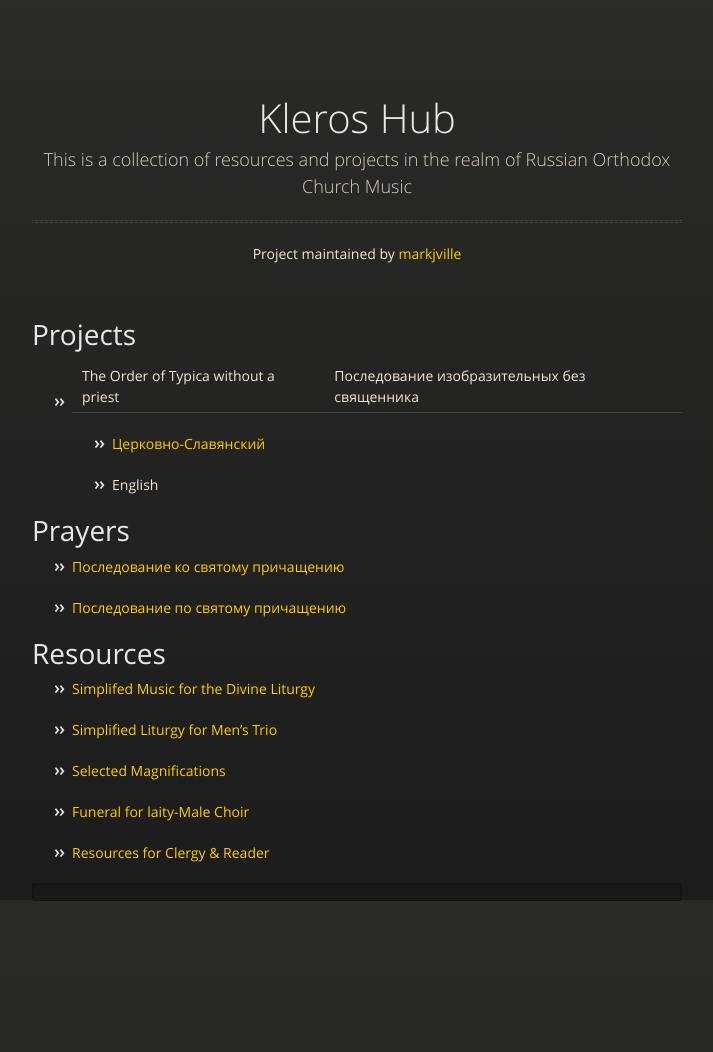
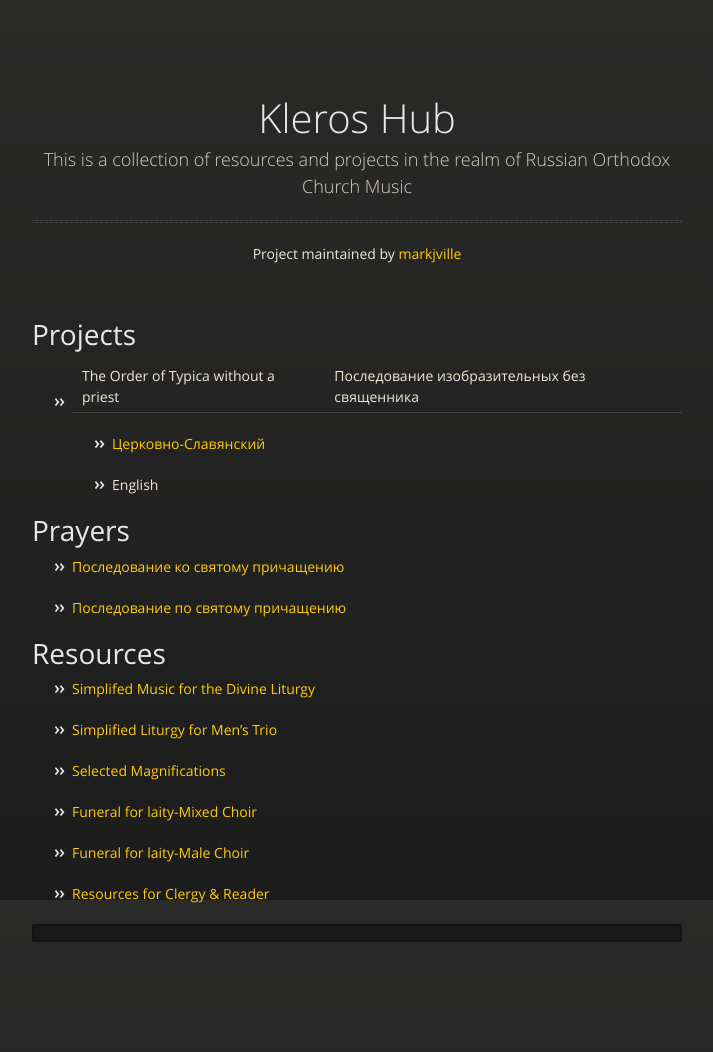
Before and after one commit to markjville/markjville.github.io, a Jekyll site: the page built from index.md, in a window 1280 px wide. Shown: the whole page, without its empty margins (283-996 px from the left). Built offline with Jekyll 4.4.1, drawn with Linux system fonts in a browser that asks for light colours; our own code applies the rules of GitHub Pages for plain Markdown files; before the commit the page ends 1011 px from its top, so only the background shows below that.

Commit message:
Update index.md

```diff
--- a/index.md
+++ b/index.md
@@ -23,6 +23,8 @@
 
 - [Selected Magnifications](https://markjville.github.io/docs/Selected_Magnifications.pdf)
 
+- [Funeral for laity-Mixed Choir](docs/funeral-satb.pdf)
+
 - [Funeral for laity-Male Choir](docs/Funeral-TTBB.pdf)
 
 - [Resources for Clergy & Reader](clergy-resources.md)
```
